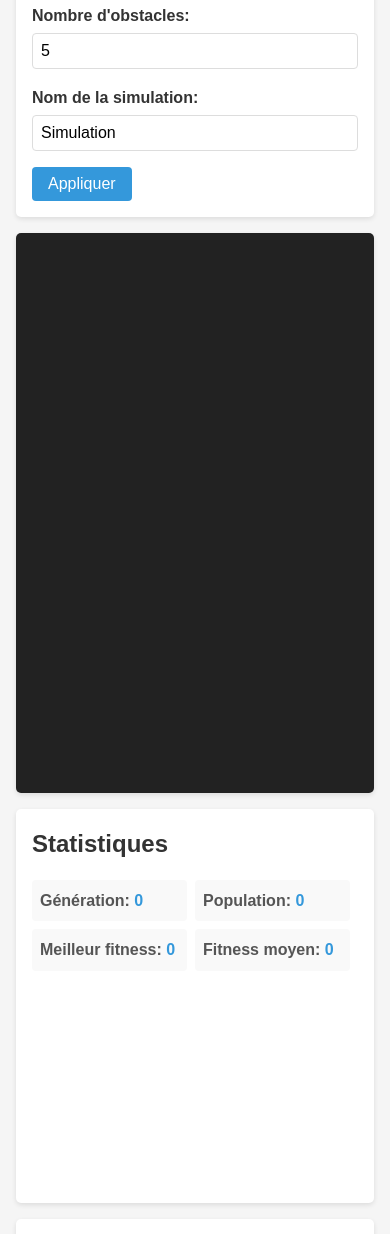
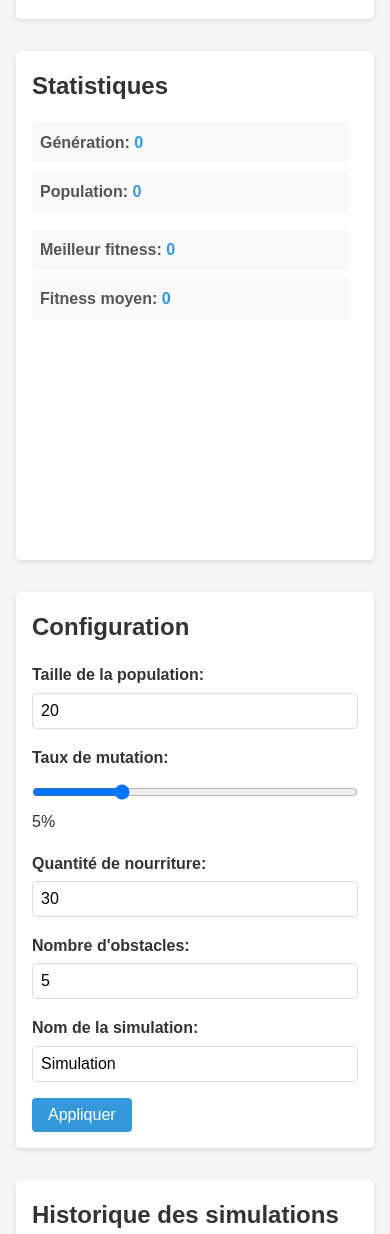
Before and after one commit to fcarriere427/genetic-sim, a website: page frontend/index.html in a window 390 px wide. Shown: the part 766-2000 px from the top of the page. Drawn offline with nearby package versions, Linux system fonts and the light colour scheme; no server answers.

Commit message:
improve UI

```diff
--- a/frontend/css/style.css
+++ b/frontend/css/style.css
@@ -31,14 +31,25 @@ h1, h2, h3 {
 }
 
 /* Layout des conteneurs */
+.simulation-container {
+  margin-bottom: 1rem;
+}
+
+#simulationCanvas {
+  width: 100%;
+  background-color: #222;
+  border-radius: 5px;
+  box-shadow: 0 2px 5px rgba(0, 0, 0, 0.1);
+  height: 500px; /* Augmenter la hauteur du canvas */
+}
+
 .controls-container {
   display: flex;
   gap: 1rem;
   margin-bottom: 1rem;
 }
 
-.simulation-controls,
-.simulation-config {
+.simulation-controls {
   flex: 1;
   background-color: white;
   border-radius: 5px;
@@ -46,21 +57,15 @@ h1, h2, h3 {
   box-shadow: 0 2px 5px rgba(0, 0, 0, 0.1);
 }
 
-.simulation-container {
-  display: flex;
-  gap: 1rem;
-  margin-bottom: 1rem;
+.stats-container {
+  flex: 1;
+  background-color: white;
+  border-radius: 5px;
+  padding: 1rem;
+  box-shadow: 0 2px 5px rgba(0, 0, 0, 0.1);
 }
 
-#simulationCanvas {
-  flex: 2;
-  background-color: #222;
-  border-radius: 5px;
-  box-shadow: 0 2px 5px rgba(0, 0, 0, 0.1);
-  height: 400px;
-}
-
-.stats-container {
+.simulation-config {
   flex: 1;
   background-color: white;
   border-radius: 5px;
@@ -209,13 +214,28 @@ footer {
 }
 
 /* Responsive */
-@media (max-width: 768px) {
-  .controls-container,
-  .simulation-container {
+@media (max-width: 1024px) {
+  .controls-container {
     flex-direction: column;
   }
 
-  #simulationCanvas {
-    height: 300px;
+  .simulation-controls,
+  .stats-container,
+  .simulation-config {
+    margin-bottom: 1rem;
   }
 }
+
+@media (max-width: 768px) {
+  #simulationCanvas {
+    height: 350px;
+  }
+
+  .stat-group {
+    flex-direction: column;
+  }
+
+  .stat {
+    margin-bottom: 0.5rem;
+  }
+}
--- a/frontend/index.html
+++ b/frontend/index.html
@@ -14,7 +14,14 @@
   </header>
 
   <main>
+    <!-- Simulation container en haut -->
+    <div class="simulation-container">
+      <canvas id="simulationCanvas"></canvas>
+    </div>
+
+    <!-- Nouvelle disposition des contrôles et stats -->
     <div class="controls-container">
+      <!-- Panneau de contrôles réduit à gauche -->
       <div class="simulation-controls">
         <h2>Contrôles</h2>
         <div class="control-group">
@@ -29,6 +36,35 @@
         </div>
       </div>
 
+      <!-- Panneau de statistiques au milieu -->
+      <div class="stats-container">
+        <h2>Statistiques</h2>
+        <div class="stat-group">
+          <div class="stat">
+            <span class="stat-label">Génération:</span>
+            <span id="generationValue" class="stat-value">0</span>
+          </div>
+          <div class="stat">
+            <span class="stat-label">Population:</span>
+            <span id="populationValue" class="stat-value">0</span>
+          </div>
+        </div>
+        <div class="stat-group">
+          <div class="stat">
+            <span class="stat-label">Meilleur fitness:</span>
+            <span id="bestFitnessValue" class="stat-value">0</span>
+          </div>
+          <div class="stat">
+            <span class="stat-label">Fitness moyen:</span>
+            <span id="avgFitnessValue" class="stat-value">0</span>
+          </div>
+        </div>
+        <div id="chartContainer">
+          <canvas id="fitnessChart"></canvas>
+        </div>
+      </div>
+
+      <!-- Panneau de configuration à droite -->
       <div class="simulation-config">
         <h2>Configuration</h2>
         <form id="configForm">
@@ -58,37 +94,6 @@
       </div>
     </div>
 
-    <div class="simulation-container">
-      <canvas id="simulationCanvas"></canvas>
-
-      <div class="stats-container">
-        <h2>Statistiques</h2>
-        <div class="stat-group">
-          <div class="stat">
-            <span class="stat-label">Génération:</span>
-            <span id="generationValue" class="stat-value">0</span>
-          </div>
-          <div class="stat">
-            <span class="stat-label">Population:</span>
-            <span id="populationValue" class="stat-value">0</span>
-          </div>
-        </div>
-        <div class="stat-group">
-          <div class="stat">
-            <span class="stat-label">Meilleur fitness:</span>
-            <span id="bestFitnessValue" class="stat-value">0</span>
-          </div>
-          <div class="stat">
-            <span class="stat-label">Fitness moyen:</span>
-            <span id="avgFitnessValue" class="stat-value">0</span>
-          </div>
-        </div>
-        <div id="chartContainer">
-          <canvas id="fitnessChart"></canvas>
-        </div>
-      </div>
-    </div>
-
     <div class="history-container">
       <h2>Historique des simulations</h2>
       <div id="simulationHistory">
```
